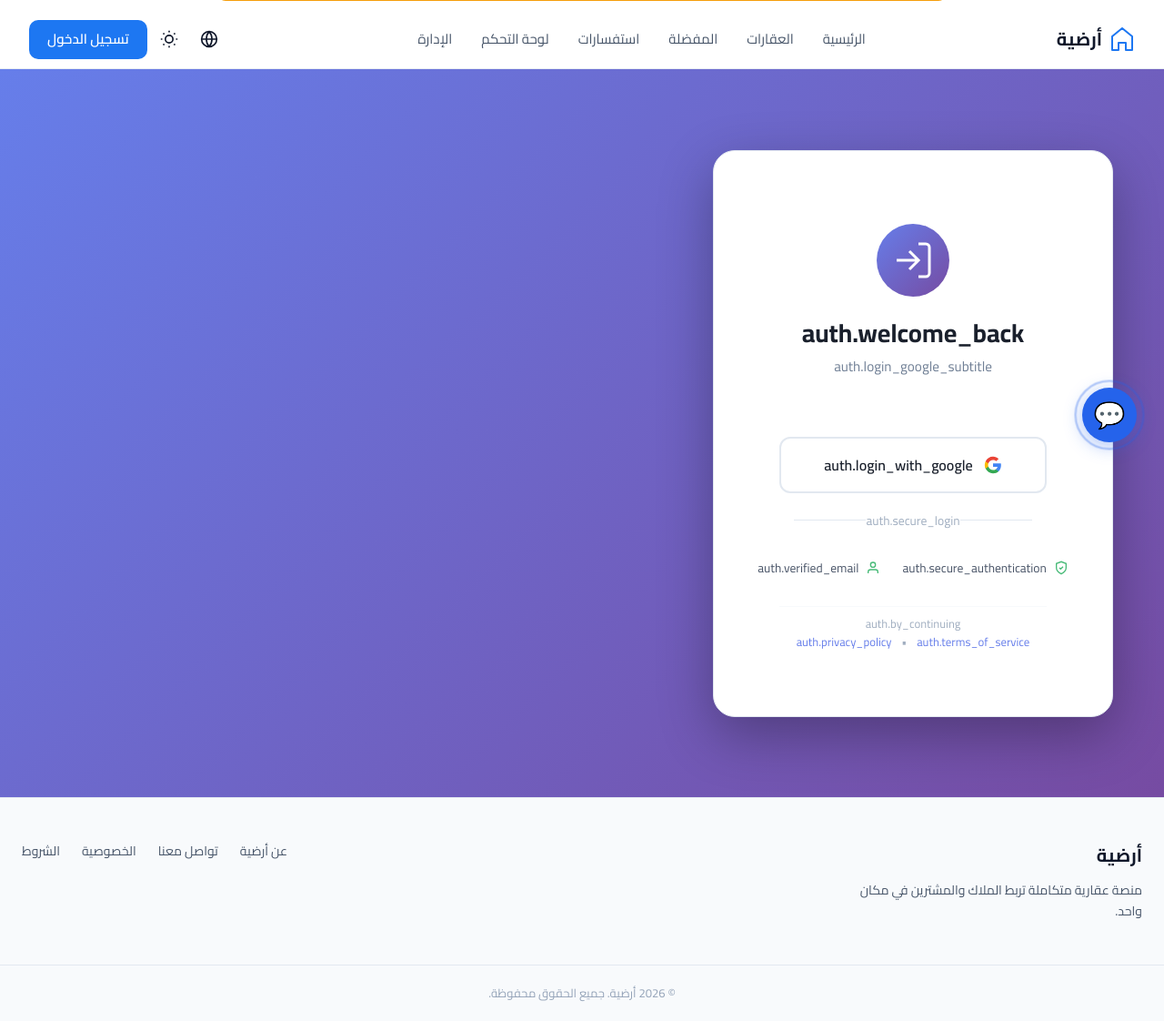
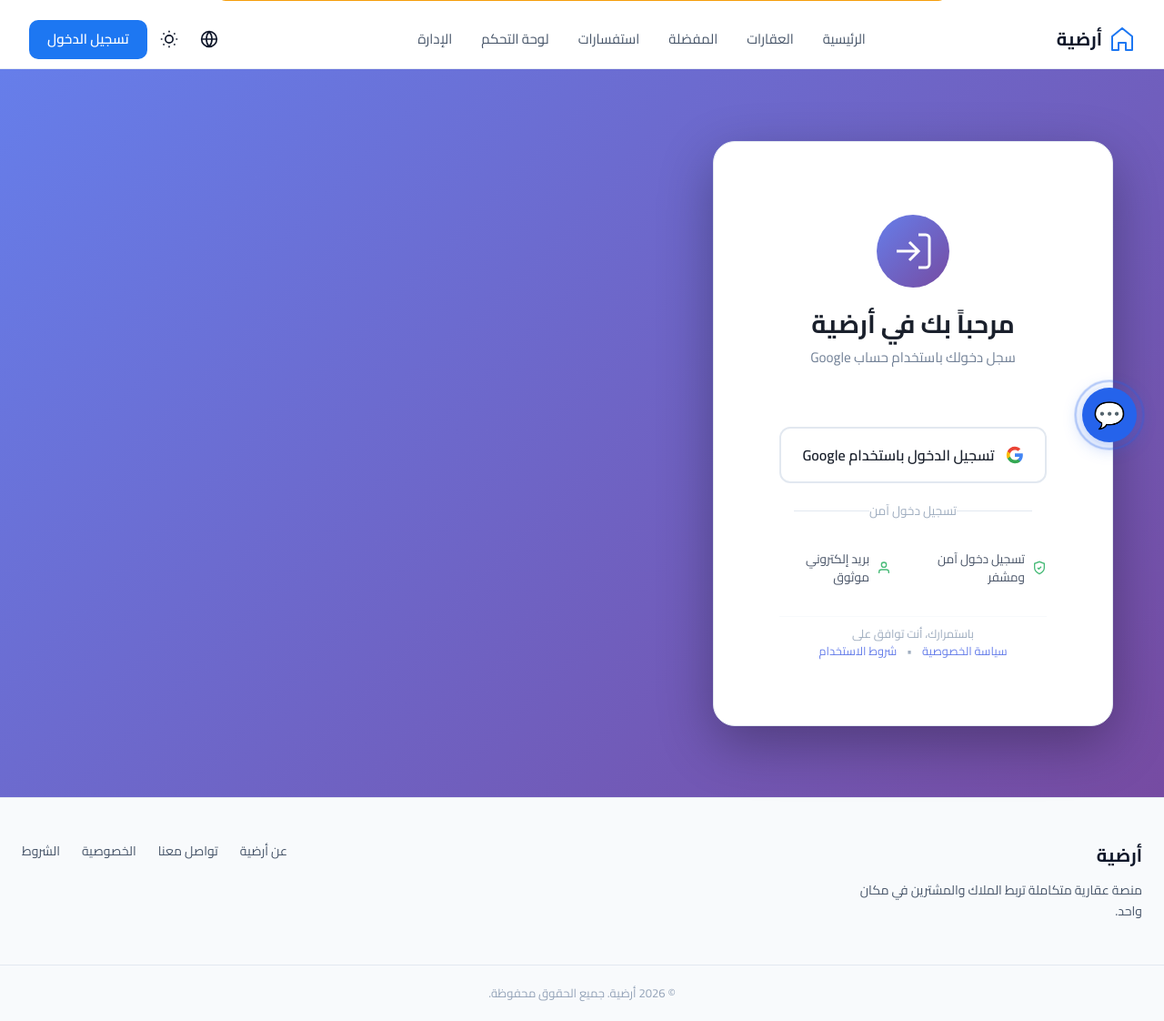
Before and after one commit to 6838gamal/Ardhiya-Real-Estate-Platform, a FastAPI app: page /login in a window 1280 px wide. Shown: the part 284-1406 px from the top of the page at 91% size. Run offline with FastAPI, Linux system fonts and the light colour scheme; some libraries are stand-ins or nearby versions.

Commit message:
Update login.html

```diff
--- a/app/templates/auth/login.html
+++ b/app/templates/auth/login.html
@@ -10,12 +10,12 @@
                         <path d="M15 3h4a2 2 0 012 2v14a2 2 0 01-2 2h-4M10 17l5-5-5-5M15 12H3"/>
                     </svg>
                 </div>
-                <h1 class="auth-title">{{ _('auth.welcome_back') }}</h1>
-                <p class="auth-subtitle">{{ _('auth.login_google_subtitle') }}</p>
+                <h1 class="auth-title">مرحباً بك في أرضية</h1>
+                <p class="auth-subtitle">سجل دخولك باستخدام حساب Google</p>
             </div>
 
             <div class="auth-body">
-                <!-- عرض رسائل الخطأ من Flask -->
+                <!-- عرض رسائل الخطأ -->
                 {% if error %}
                 <div class="alert alert-danger" role="alert" id="errorAlert">
                     <svg width="20" height="20" viewBox="0 0 24 24" fill="none" stroke="currentColor" stroke-width="2">
@@ -47,11 +47,11 @@
                         <path fill="#FBBC05" d="M5.84 14.09c-.22-.66-.35-1.36-.35-2.09s.13-1.43.35-2.09V7.07H2.18C1.43 8.55 1 10.22 1 12s.43 3.45 1.18 4.93l2.85-2.22.81-.62z"/>
                         <path fill="#EA4335" d="M12 5.38c1.62 0 3.06.56 4.21 1.64l3.15-3.15C17.45 2.09 14.97 1 12 1 7.7 1 3.99 3.47 2.18 7.07l3.66 2.84c.87-2.6 3.3-4.53 6.16-4.53z"/>
                     </svg>
-                    <span>{{ _('auth.login_with_google') }}</span>
+                    <span>تسجيل الدخول باستخدام Google</span>
                 </button>
 
                 <div class="auth-divider">
-                    <span>{{ _('auth.secure_login') }}</span>
+                    <span>تسجيل دخول آمن</span>
                 </div>
 
                 <div class="auth-features">
@@ -60,22 +60,22 @@
                             <path d="M12 22s8-4 8-10V5l-8-3-8 3v7c0 6 8 10 8 10z"/>
                             <polyline points="9 12 11 14 15 10"/>
                         </svg>
-                        <span>{{ _('auth.secure_authentication') }}</span>
+                        <span>تسجيل دخول آمن ومشفر</span>
                     </div>
                     <div class="feature-item">
                         <svg width="16" height="16" viewBox="0 0 24 24" fill="none" stroke="currentColor" stroke-width="2">
                             <path d="M20 21v-2a4 4 0 00-4-4H8a4 4 0 00-4 4v2"/>
                             <circle cx="12" cy="7" r="4"/>
                         </svg>
-                        <span>{{ _('auth.verified_email') }}</span>
+                        <span>بريد إلكتروني موثوق</span>
                     </div>
                 </div>
 
                 <div class="auth-footer">
-                    <p>{{ _('auth.by_continuing') }}</p>
-                    <a href="/privacy" target="_blank">{{ _('auth.privacy_policy') }}</a>
+                    <p>باستمرارك، أنت توافق على</p>
+                    <a href="/privacy" target="_blank">سياسة الخصوصية</a>
                     <span class="dot">•</span>
-                    <a href="/terms" target="_blank">{{ _('auth.terms_of_service') }}</a>
+                    <a href="/terms" target="_blank">شروط الاستخدام</a>
                 </div>
             </div>
         </div>
@@ -83,44 +83,58 @@
 </section>
 
 <script>
-    // ✅ تم التحديث: المسار الصحيح لـ Google OAuth
+    // =============================================
+    // ✅ دالة تسجيل الدخول - FastAPI Compatible
+    // =============================================
     function initiateGoogleLogin() {
         const btn = document.getElementById('googleLoginBtn');
+
+        // ✅ تعطيل الزر ومنع النقر المتكرر
         btn.disabled = true;
         btn.innerHTML = `
             <div class="spinner-border spinner-border-sm" role="status">
-                <span class="visually-hidden">Loading...</span>
+                <span class="visually-hidden">جاري التحميل...</span>
             </div>
-            <span>{{ _('auth.redirecting') }}</span>
+            <span>جاري التوجيه...</span>
         `;
 
-        // إزالة أي رسائل خطأ سابقة
+        // ✅ إزالة أي رسائل خطأ سابقة
         const existingAlerts = document.querySelectorAll('.alert');
         existingAlerts.forEach(alert => alert.remove());
 
-        // ✅ المسار الصحيح: /auth/google/login
-        fetch('/auth/google/login', {  // ← تغيير المسار هنا
+        console.log('🔄 [Auth] Initiating Google login...');
+
+        // ✅ إرسال طلب إلى FastAPI endpoint
+        fetch('/auth/google/login', {
             method: 'GET',
             headers: {
                 'Accept': 'application/json',
-            }
+            },
+            credentials: 'include'  // ✅ مهم لإرسال الكوكيز
         })
         .then(response => {
+            console.log(`📥 [Auth] Response status: ${response.status}`);
+
             if (!response.ok) {
                 throw new Error(`HTTP error! status: ${response.status}`);
             }
             return response.json();
         })
         .then(data => {
+            console.log('📦 [Auth] Data received:', data);
+
             if (data.oauth_url) {
-                // Redirect to Google consent screen
+                // ✅ التوجيه إلى Google Consent Screen
+                console.log(`🔄 [Auth] Redirecting to Google: ${data.oauth_url}`);
                 window.location.href = data.oauth_url;
             } else {
-                throw new Error('No OAuth URL received');
+                throw new Error('No OAuth URL received from server');
             }
         })
         .catch(error => {
-            console.error('Login error:', error);
+            console.error('❌ [Auth] Login error:', error);
+
+            // ✅ إعادة تفعيل الزر
             btn.disabled = false;
             btn.innerHTML = `
                 <svg width="20" height="20" viewBox="0 0 24 24">
@@ -129,15 +143,23 @@
                     <path fill="#FBBC05" d="M5.84 14.09c-.22-.66-.35-1.36-.35-2.09s.13-1.43.35-2.09V7.07H2.18C1.43 8.55 1 10.22 1 12s.43 3.45 1.18 4.93l2.85-2.22.81-.62z"/>
                     <path fill="#EA4335" d="M12 5.38c1.62 0 3.06.56 4.21 1.64l3.15-3.15C17.45 2.09 14.97 1 12 1 7.7 1 3.99 3.47 2.18 7.07l3.66 2.84c.87-2.6 3.3-4.53 6.16-4.53z"/>
                 </svg>
-                <span>{{ _('auth.try_again') }}</span>
+                <span>حاول مرة أخرى</span>
             `;
 
-            // عرض رسالة خطأ
-            showError('{{ _('auth.login_error') }}');
+            // ✅ عرض رسالة خطأ للمستخدم
+            let errorMessage = 'حدث خطأ أثناء تسجيل الدخول. يرجى المحاولة مرة أخرى.';
+            if (error.message && error.message.includes('status: 500')) {
+                errorMessage = 'حدث خطأ في الخادم. يرجى المحاولة لاحقاً.';
+            } else if (error.message && error.message.includes('status: 404')) {
+                errorMessage = 'الخدمة غير متاحة. يرجى المحاولة لاحقاً.';
+            }
+            showError(errorMessage);
         });
     }
 
-    // دالة مساعدة لعرض رسائل الخطأ
+    // =============================================
+    // ✅ دالة عرض رسائل الخطأ
+    // =============================================
     function showError(message) {
         const errorDiv = document.createElement('div');
         errorDiv.className = 'alert alert-danger';
@@ -154,7 +176,9 @@
         document.querySelector('.auth-body').prepend(errorDiv);
     }
 
-    // دالة مساعدة لعرض رسائل النجاح
+    // =============================================
+    // ✅ دالة عرض رسائل النجاح
+    // =============================================
     function showSuccess(message) {
         const successDiv = document.createElement('div');
         successDiv.className = 'alert alert-success';
@@ -170,30 +194,63 @@
         document.querySelector('.auth-body').prepend(successDiv);
     }
 
-    // التحقق من وجود error أو success في URL
+    // =============================================
+    // ✅ التحقق من وجود error أو success في URL
+    // =============================================
     const urlParams = new URLSearchParams(window.location.search);
     const error = urlParams.get('error');
     const success = urlParams.get('success');
+    const message = urlParams.get('message');
 
     if (error) {
-        showError(decodeURIComponent(error));
+        const decodedError = decodeURIComponent(error);
+        console.log(`❌ [Auth] Error from URL: ${decodedError}`);
+        showError(decodedError);
     }
 
     if (success) {
-        showSuccess(decodeURIComponent(success));
+        const decodedSuccess = decodeURIComponent(success);
+        console.log(`✅ [Auth] Success from URL: ${decodedSuccess}`);
+        showSuccess(decodedSuccess);
     }
 
-    // Auto-hide alerts after 5 seconds
+    if (message) {
+        const decodedMessage = decodeURIComponent(message);
+        console.log(`ℹ️ [Auth] Message from URL: ${decodedMessage}`);
+        showSuccess(decodedMessage);
+    }
+
+    // =============================================
+    // ✅ إخفاء التنبيهات تلقائياً بعد 5 ثواني
+    // =============================================
     setTimeout(() => {
         document.querySelectorAll('.alert').forEach(alert => {
-            alert.style.transition = 'opacity 0.5s';
+            alert.style.transition = 'opacity 0.5s ease';
             alert.style.opacity = '0';
             setTimeout(() => alert.remove(), 500);
         });
     }, 5000);
+
+    // =============================================
+    // ✅ دعم زر Enter للتسجيل
+    // =============================================
+    document.addEventListener('keydown', function(event) {
+        if (event.key === 'Enter') {
+            const btn = document.getElementById('googleLoginBtn');
+            if (!btn.disabled) {
+                initiateGoogleLogin();
+            }
+        }
+    });
+
+    console.log('✅ [Auth] Login page loaded successfully');
+    console.log(`🌐 [Auth] Current URL: ${window.location.href}`);
 </script>
 
 <style>
+    /* =============================================
+       ✅ تنسيق صفحة تسجيل الدخول
+       ============================================= */
     .auth-section {
         min-height: 100vh;
         display: flex;
@@ -354,6 +411,9 @@
         margin: 0 0.5rem;
     }
 
+    /* =============================================
+       ✅ تنسيق التنبيهات
+       ============================================= */
     .alert {
         display: flex;
         align-items: center;
@@ -400,6 +460,9 @@
         opacity: 1;
     }
 
+    /* =============================================
+       ✅ Spinner
+       ============================================= */
     .spinner-border {
         display: inline-block;
         width: 1rem;
@@ -410,6 +473,20 @@
         animation: spin 0.6s linear infinite;
     }
 
+    .visually-hidden {
+        position: absolute;
+        width: 1px;
+        height: 1px;
+        padding: 0;
+        margin: -1px;
+        overflow: hidden;
+        clip: rect(0, 0, 0, 0);
+        border: 0;
+    }
+
+    /* =============================================
+       ✅ Animations
+       ============================================= */
     @keyframes spin {
         to { transform: rotate(360deg); }
     }
@@ -425,6 +502,9 @@
         }
     }
 
+    /* =============================================
+       ✅ Responsive
+       ============================================= */
     @media (max-width: 480px) {
         .auth-card {
             padding: 1.75rem;
```
